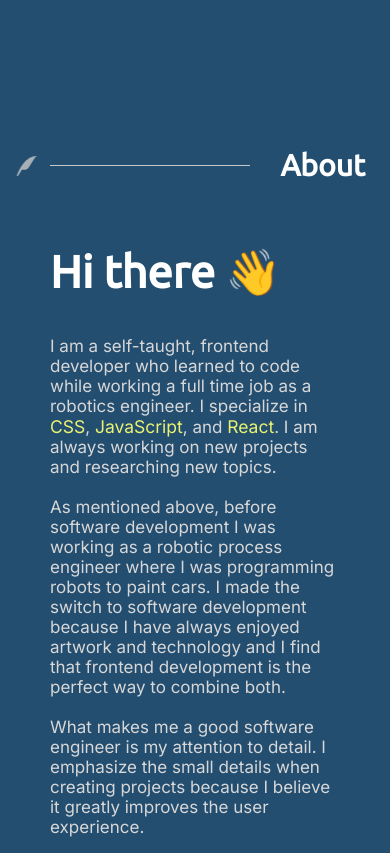
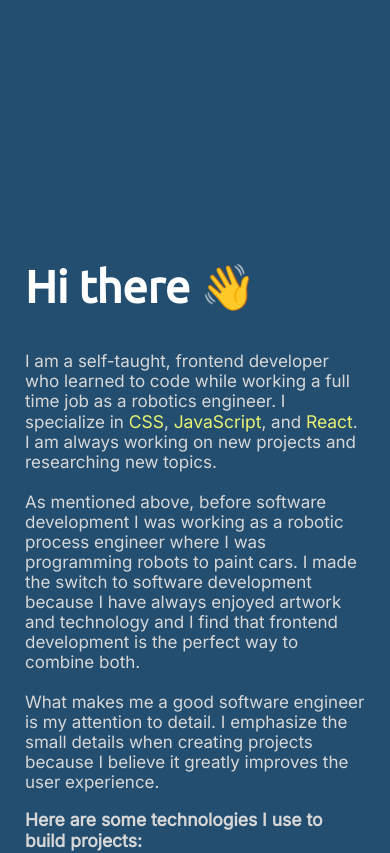
Before and after one commit to atrain42/react-portfolio, a React (Create React App) app: page / in a window 390 px wide. Shown: the part 700-1553 px from the top of the page. Built offline with nearby package versions, Linux system fonts and the light colour scheme.

Commit message:
site updates

```diff
--- a/src/layout/About/About.js
+++ b/src/layout/About/About.js
@@ -1,49 +1,12 @@
 import React from "react";
 import { Link } from "react-router-dom";
-import { useRef } from "react";
-import { useInView } from "framer-motion";
 import classes from "./About.module.css";
 
 import img from "../../images/austin.jpg";
-import quill from "../../images/quill.svg";
 
 const About = () => {
-  const ref = useRef(null);
-  const isInView = useInView(ref, { once: true });
-
   return (
-    <section className={classes.aboutOverhang} id="about">
-      <div className="writingHeadingContainer" ref={ref}>
-        <img
-          src={quill}
-          alt="quill"
-          id="pacman"
-          style={{
-            transform: isInView ? "none" : "translateX(-70px)",
-            opacity: isInView ? 1 : 0,
-            transition: "all 0.9s linear 0.75s",
-          }}
-        />
-        <div
-          className="linebreak"
-          style={{
-            transform: isInView ? "none" : "translateX(-70px)",
-            opacity: isInView ? 1 : 0,
-            transition: "all 0.9s cubic-bezier(0.17, 0.55, 0.55, 1) 0.5s",
-          }}
-        ></div>
-        <h1
-          className="writing-title"
-          style={{
-            transform: isInView ? "none" : "translateX(-70px)",
-            opacity: isInView ? 1 : 0,
-            transition: "all 0.9s cubic-bezier(0.17, 0.55, 0.55, 1)",
-          }}
-        >
-          About
-        </h1>
-      </div>
-      <div className={classes.aboutSection}>
+    <section className={classes.aboutSection} id="about">
       <div className={classes.aboutSectionText}>
         <h1 className="section-title">Hi there 👋</h1>
         <p>
@@ -54,10 +17,10 @@ const About = () => {
           <br />
           <br />
           As mentioned above, before software development I was working as a
-            robotic process engineer where I was programming robots to paint
-            cars. I made the switch to software development because I have
-            always enjoyed artwork and technology and I find that frontend
-            development is the perfect way to combine both.
+          robotic process engineer where I was programming robots to paint cars.
+          I made the switch to software development because I have always
+          enjoyed artwork and technology and I find that frontend development is
+          the perfect way to combine both.
           <br />
           <br />
           What makes me a good software engineer is my attention to detail. I
@@ -80,7 +43,6 @@ const About = () => {
         <img src={img} alt="coder" />
         <Link to="/shelf">Learn more</Link>
       </div>
-      </div>
     </section>
   );
 };
--- a/src/layout/About/About.module.css
+++ b/src/layout/About/About.module.css
@@ -75,16 +75,9 @@
   }
 }
 
-/* @media (max-width: 1100px) {
+@media (max-width: 1100px) {
   .aboutSection p {
     width: 40vw;
-  }
-} */
-
-@media (max-width: 1150px) {
-  .aboutOverhang {
-    padding-left: 7.5rem;
-    padding-right: 7.5rem;
   }
 }
 
@@ -95,7 +88,6 @@
     justify-content: space-between;
     align-items: center;
     padding: 10rem 7.5rem;
-    padding-top: 0rem;
   }
 
   .aboutSection img {
@@ -116,7 +108,6 @@
 @media (max-width: 770px) {
   .aboutSection {
     padding: 10rem 2.5rem;
-    padding-top: 0rem;
   }
 
   .aboutSection p {
@@ -125,13 +116,6 @@
 
   .aboutSection ul li {
     font-size: 1.7rem;
-  }
-}
-
-@media (max-width: 675px) {
-  .aboutOverhang {
-    padding-left: 2.5rem;
-    padding-right: 2.5rem;
   }
 }
 
```
Lines whose indentation alone changed are shown as unchanged.
